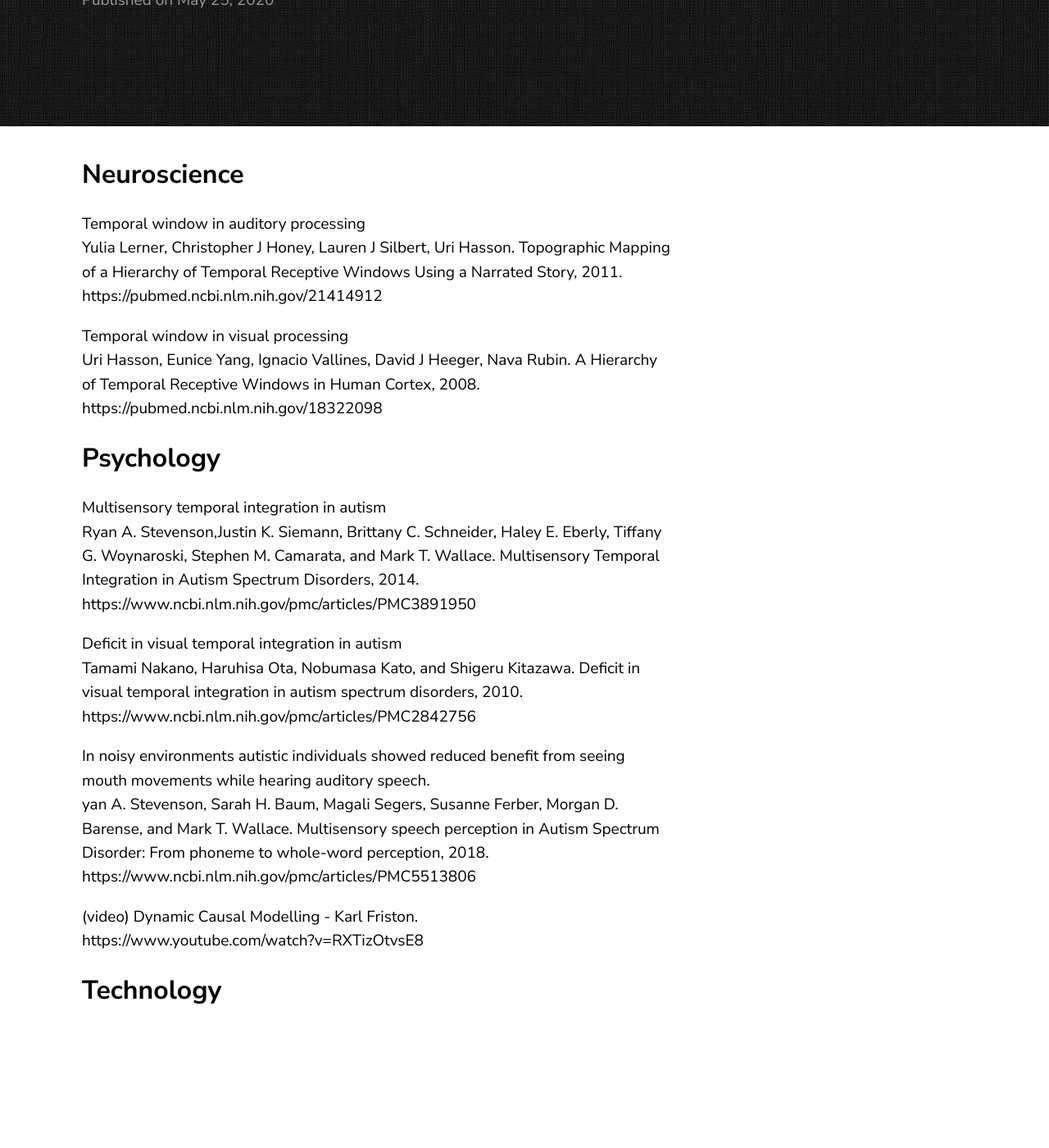
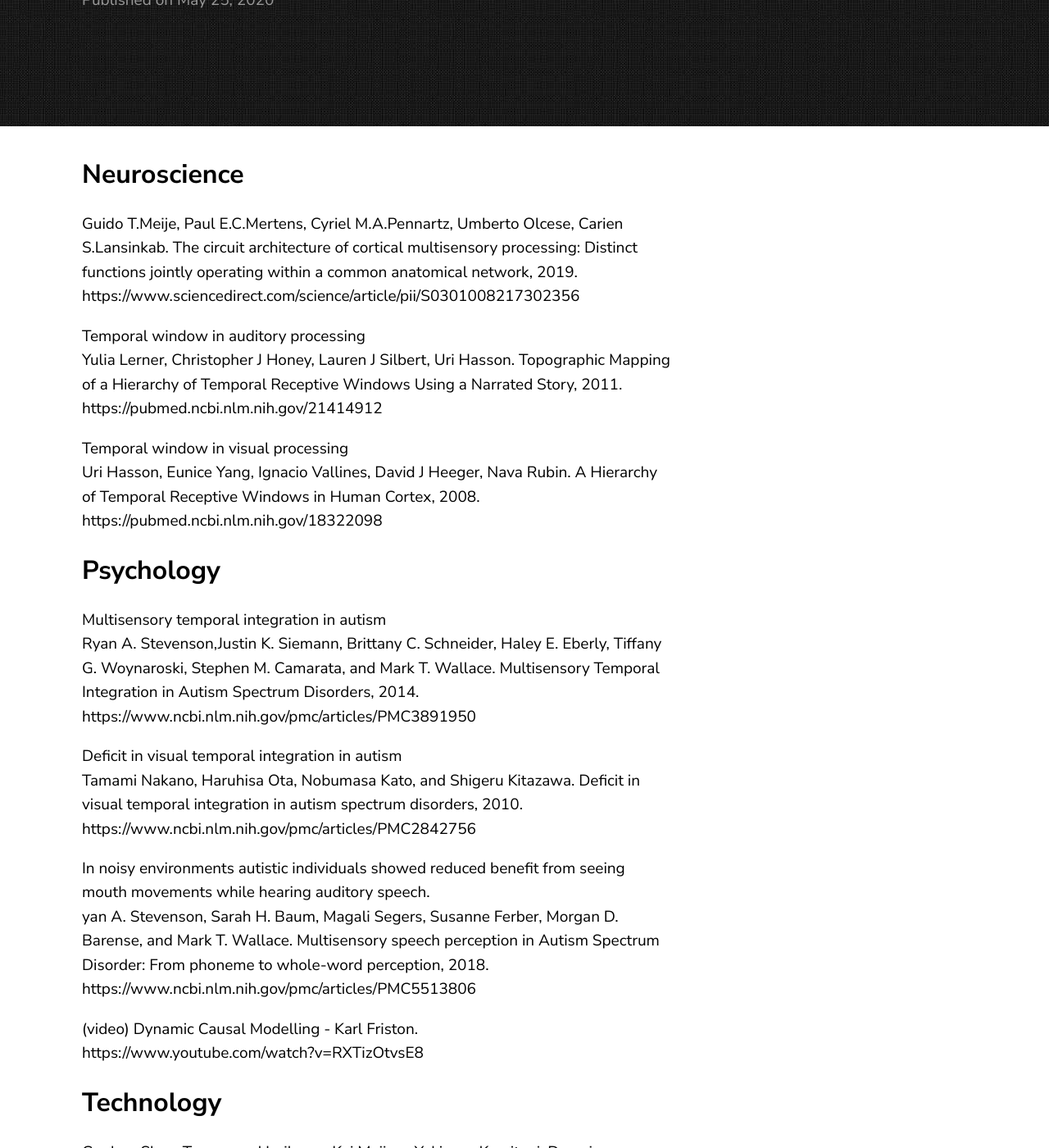
Before and after one commit to jluis9796/jluis9796.github.io, a Jekyll site: the page built from _posts/2020-05-25-brain-multimodal-interface.markdown, in a window 1280 px wide and 1400 px high, scrolled down 218 px. Shown: the whole window at 82% size. Built offline with Jekyll 4.4.1, drawn with Linux system fonts in a browser that asks for light colours; before the commit the page ends 1472 px from its top, so only the background shows below that; some of the changed text lies outside the part shown.

Commit message:
Update 2020-05-25-brain-multimodal-interface.markdown

```diff
--- a/_posts/2020-05-25-brain-multimodal-interface.markdown
+++ b/_posts/2020-05-25-brain-multimodal-interface.markdown
@@ -4,6 +4,11 @@ title:  "Brain Multimodal Interface"
 date:   2020-05-25 21:38:36 +0900
 ---
 ## Neuroscience
+
+Guido T.Meije, Paul E.C.Mertens, Cyriel M.A.Pennartz, Umberto Olcese, Carien S.Lansinkab. The circuit architecture of cortical multisensory processing: Distinct functions jointly operating within a common anatomical network, 2019.
+<br>
+https://www.sciencedirect.com/science/article/pii/S0301008217302356
+
 Temporal window in auditory processing
 <br>
 Yulia Lerner, Christopher J Honey, Lauren J Silbert, Uri Hasson. Topographic Mapping of a Hierarchy of Temporal Receptive Windows Using a Narrated Story, 2011.
@@ -39,3 +44,7 @@ https://www.ncbi.nlm.nih.gov/pmc/articles/PMC5513806
 https://www.youtube.com/watch?v=RXTizOtvsE8
 
 ## Technology
+
+Guohua Shen ,Tomoyasu Horikawa ,Kei Majima ,Yukiyasu Kamitani. Deep image reconstruction from human brain activity, 2019
+<br>
+https://journals.plos.org/ploscompbiol/article?id=10.1371%2Fjournal.pcbi.1006633
```
